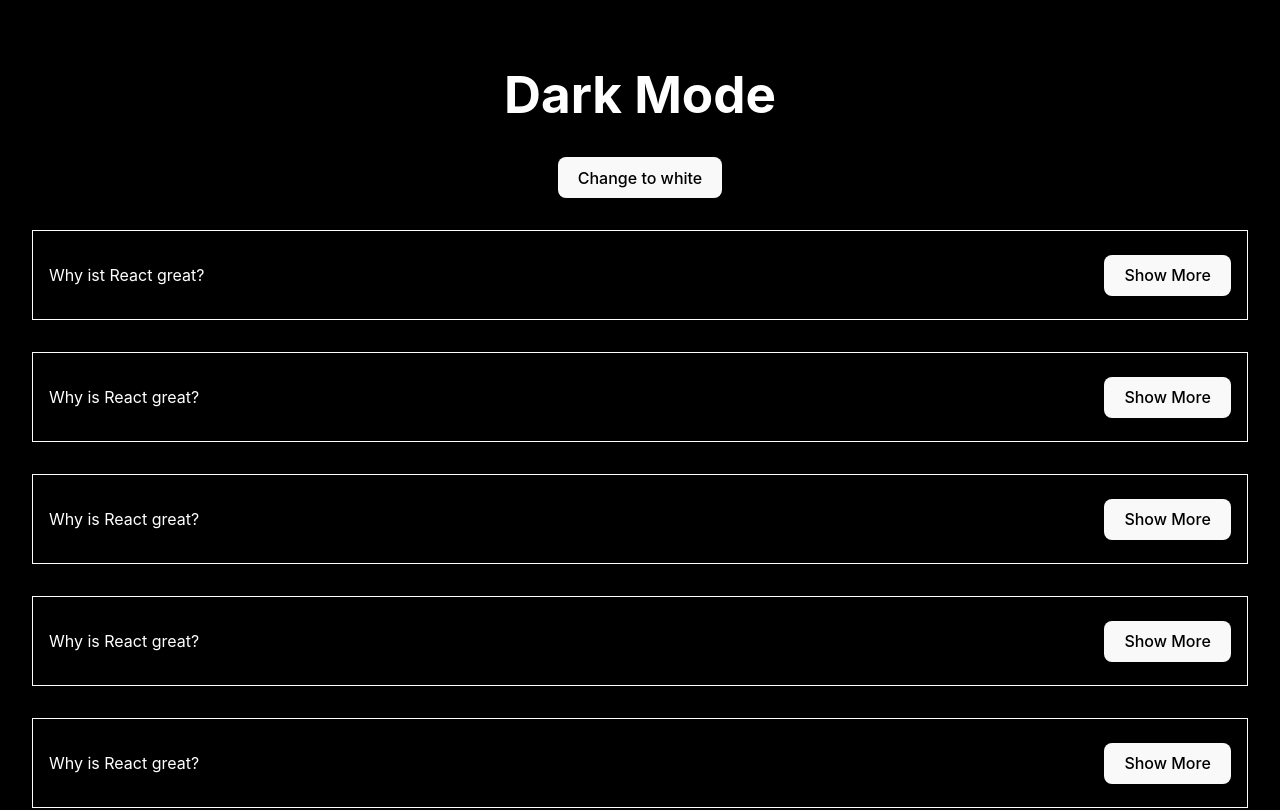
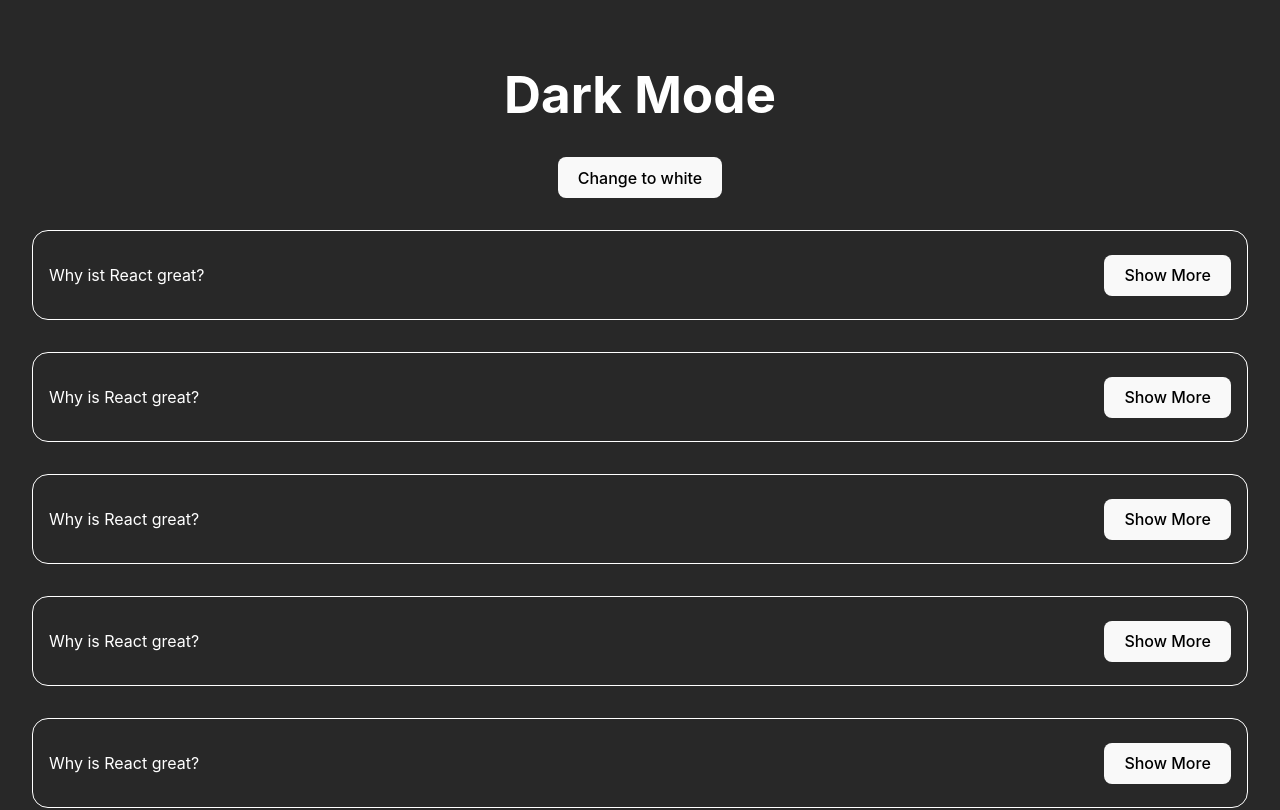
Before and after one commit to maylique/React-wdh, a React (Vite) app: page / in a window 1280 px wide. Shown: the top 810 px of the page. Built offline with nearby package versions, Linux system fonts and the light colour scheme.

Commit message:
color change

```diff
--- a/src/App.css
+++ b/src/App.css
@@ -17,6 +17,7 @@
 
 .fuckthis {
   border: 1px solid white;
+  border-radius: 1rem;
   padding: 1rem;
   margin: 2rem 0;
 }
--- a/src/components/DarkMode.jsx
+++ b/src/components/DarkMode.jsx
@@ -3,7 +3,7 @@ import { useState } from "react"
 
 const DarkMode = ({darkMode, setdarkMode}) => {
 
-    const background =  darkMode ? 'black' : 'white'
+    const background =  darkMode ? '#282828' : 'white'
     const color = darkMode ? 'white' : 'black'
     const DarkModeText = darkMode ? 'Dark Mode' : 'Cringe Mode'
     const buttonText = darkMode ? 'Change to white' : 'Change to black'
```
